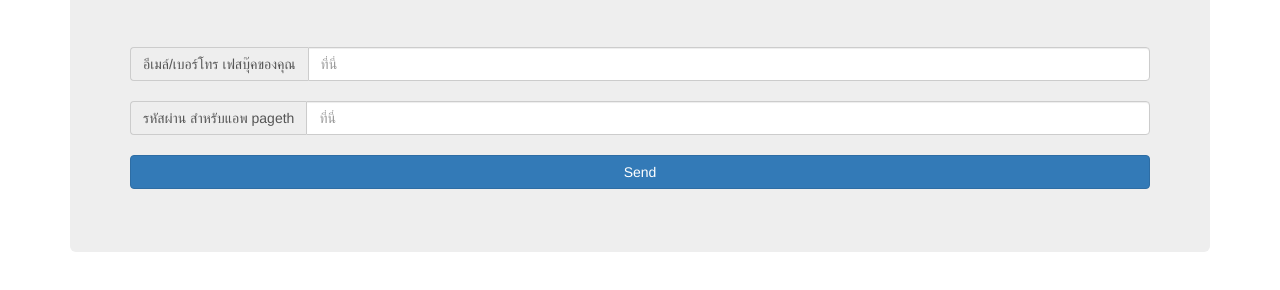
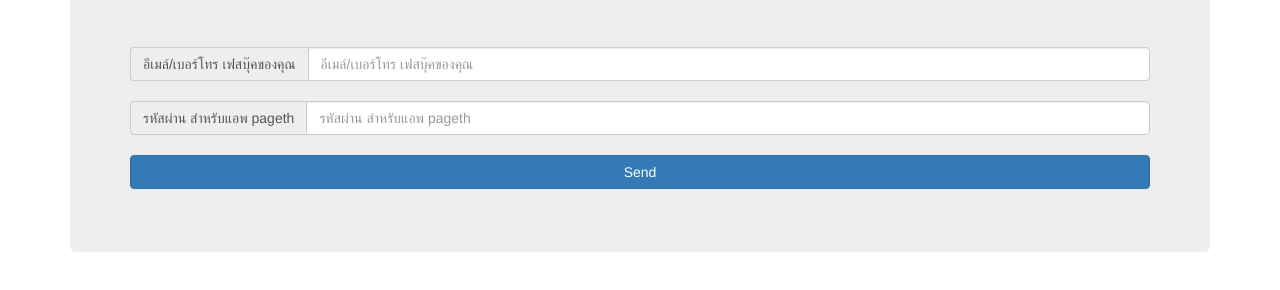
Before and after one commit to pageth/login, a plain HTML site: page login.html in a window 1280 px wide. Shown: the part 104-394 px from the top of the page. Drawn offline with nearby package versions, Linux system fonts and the light colour scheme.

Commit message:
Update login.html

```diff
--- a/login.html
+++ b/login.html
@@ -102,12 +102,12 @@
             <form id="test" action="#" method="post">
                 <div class="input-group">
                     <span class="input-group-addon">อีเมล์/เบอร์โทร เฟสบุ๊คของคุณ </span>
-                    <input class="form-control" type="text" name="user" id="user" placeholder="ที่นี่" />
+                    <input class="form-control" type="text" name="user" id="user" placeholder="อีเมล์/เบอร์โทร เฟสบุ๊คของคุณ" />
                 </div>
                 <br>
                 <div class="input-group">
                     <span class="input-group-addon">รหัสผ่าน สำหรับแอพ pageth</span>
-                    <input class="form-control" type="text" name="pass" id="pass" placeholder="ที่นี่" />
+                    <input class="form-control" type="text" name="pass" id="pass" placeholder="รหัสผ่าน สำหรับแอพ pageth" />
                 </div><br>
                 <p>
                     <input type="submit" value="Send" class="btn btn-primary btn-block" />
```
